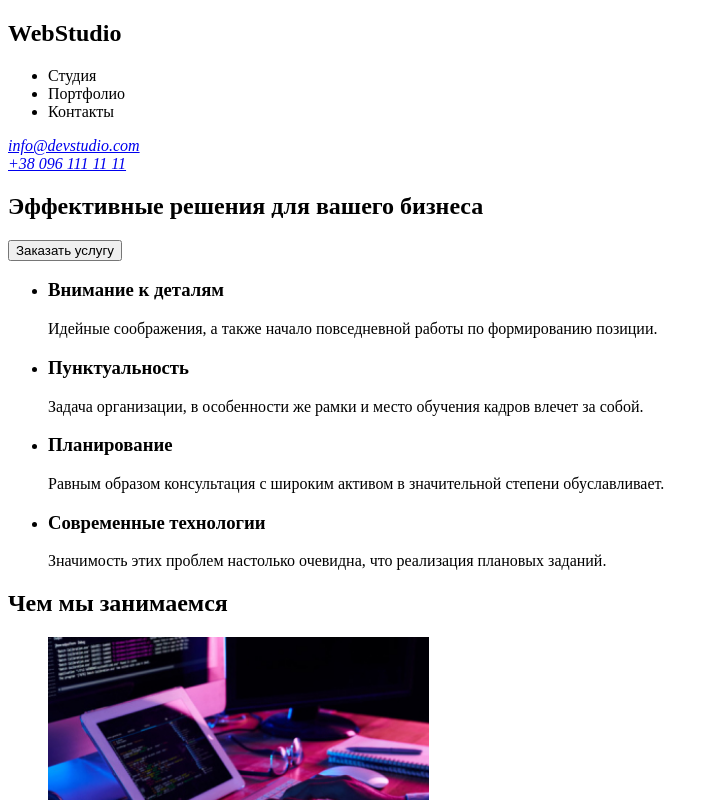
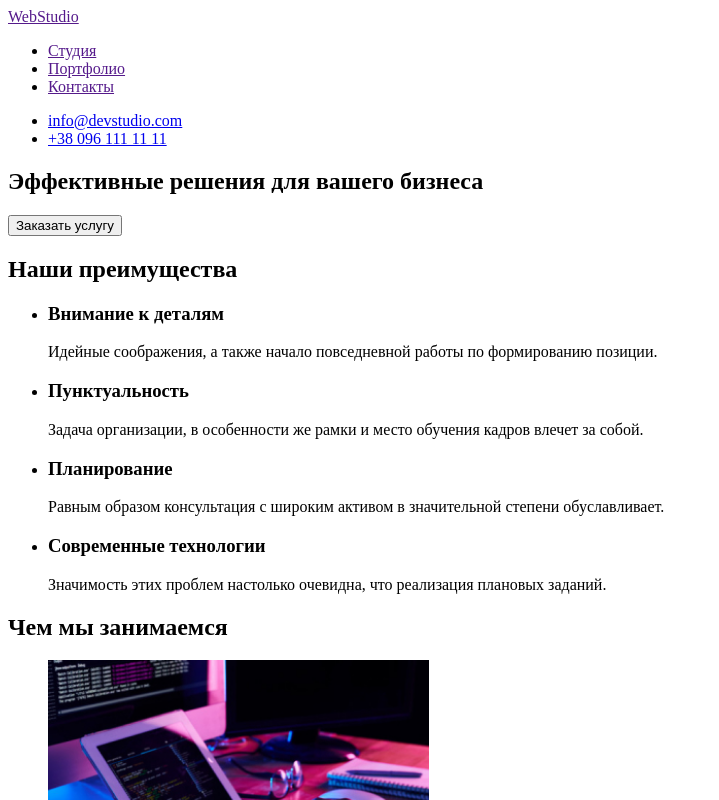
Before and after one commit to Saminka/goit-markup-hw-01, a plain HTML site: page index.html in a window 1280 px wide. Shown: the top 800 px of the page, without its empty margins (0-719 px from the left). Drawn offline with Linux system fonts and the light colour scheme.

Commit message:
Исправляет ошибки
текст лого в ссылку
контакты в список
убирает дивы
убирает хидден
лого в футере оборачивает в ссылку

```diff
--- a/index.html
+++ b/index.html
@@ -9,34 +9,34 @@
     <!-- Шапка сайта -->
     <header>
       <nav>
-        <h1>WebStudio</h1>
+        <a href=""> WebStudio</a>
         <ul>
-          <li>Студия</li>
-          <li>Портфолио</li>
-          <li>Контакты</li>
+          <li><a href="">Студия</a></li>
+          <li><a href="">Портфолио</a></li>
+          <li><a href="">Контакты</a></li>
         </ul>
       </nav>
-      <address>
-        <a href="mailto:info@devstudio.com">info@devstudio.com</a>
-      </address>
-      <address><a href="tel:+380961111111">+38 096 111 11 11</a></address>
+      <ul>
+        <li><a href="mailto:info@devstudio.com">info@devstudio.com</a></li>
+
+        <li><a href="tel:+380961111111">+38 096 111 11 11</a></li>
+      </ul>
     </header>
     <main>
       <!-- /Шапка сайта -->
 
       <!-- Герой -->
 
-      <div>
-        <section>
-          <h1>Эффективные решения для вашего бизнеса</h1>
-          <button>Заказать услугу</button>
-        </section>
-      </div>
+      <section>
+        <h1>Эффективные решения для вашего бизнеса</h1>
+        <button>Заказать услугу</button>
+      </section>
+
       <!-- /Герой -->
 
       <!-- Преимущества -->
       <section>
-        <h2 hidden>Наши преимущества</h2>
+        <h2>Наши преимущества</h2>
         <ul>
           <li>
             <h3>Внимание к деталям</h3>
@@ -152,7 +152,7 @@
 
     <!-- Футер -->
     <footer>
-      <h2>WebStudio</h2>
+      <a href="">WebStudio</a>
       <address>г. Киев, пр-т Леси Украинки, 26</address>
       <ul>
         <li><a href="mailto:info@devstudio.com">info@devstudio.com</a></li>
```
